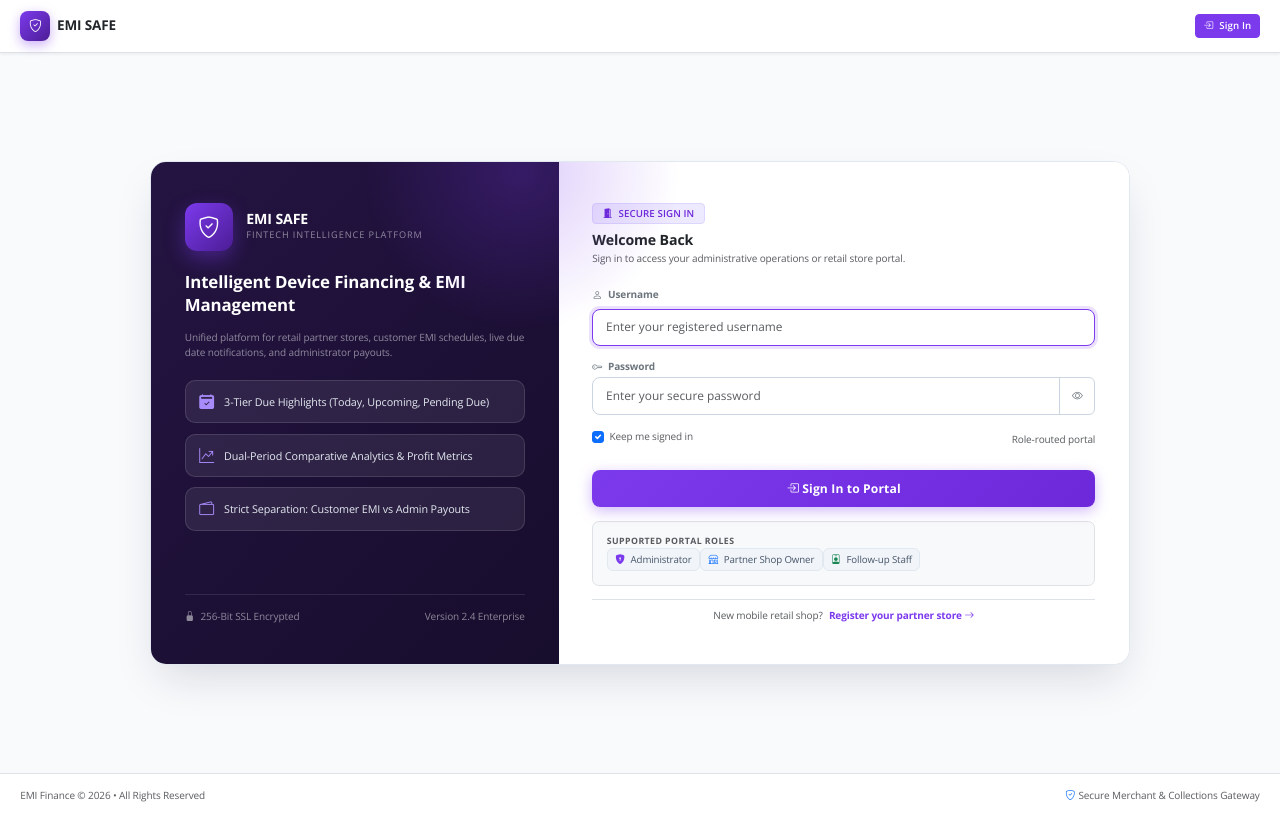
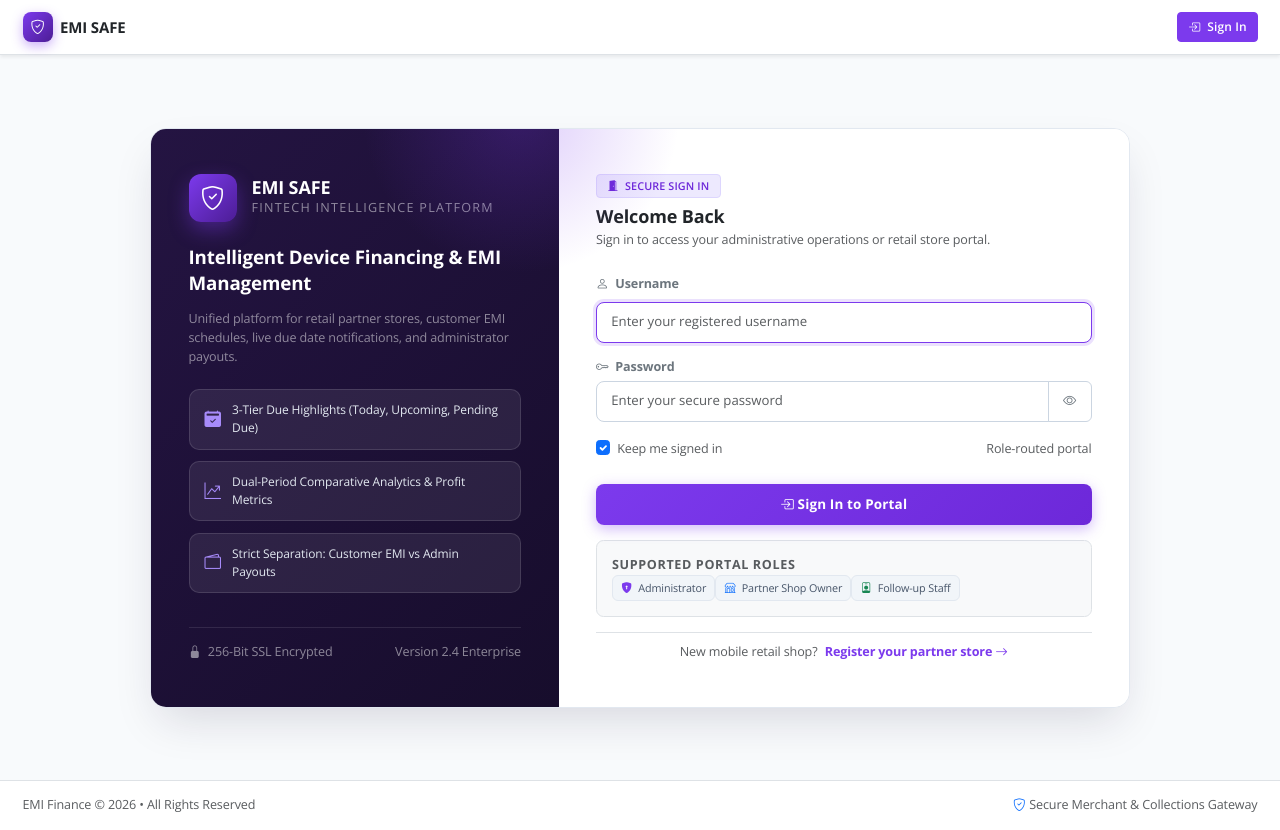
Before and after one commit to RagaShuruthi/EMIMANAGEMENT, a Django app: page /accounts/login/ in a window 1280 px wide. Before the commit the page ends 802 px from the top, so only its background shows below. Run offline with Django 5.2, Linux system fonts and the light colour scheme.

Commit message:
Increase global typography font sizes for enhanced legibility across all pages

```diff
--- a/templates/base.html
+++ b/templates/base.html
@@ -33,9 +33,9 @@
             --fin-radius-sm: 6px;
         }
 
-        /* Base Typography: Open Sans / Noto Sans */
+        /* Base Typography: Open Sans / Noto Sans - Enhanced Legibility */
         html {
-            font-size: 13.5px;
+            font-size: 15px;
         }
 
         body {
@@ -46,18 +46,19 @@
             -webkit-font-smoothing: antialiased;
             -moz-osx-font-smoothing: grayscale;
             min-height: 100vh;
-            font-size: 0.85rem;
-            line-height: 1.45;
-            letter-spacing: -0.011em;
+            font-size: 0.94rem;
+            line-height: 1.5;
+            letter-spacing: -0.01em;
         }
 
         /* Headings Scale */
-        h1, .h1 { font-size: 1.35rem; font-weight: 700; color: var(--fin-text-primary); letter-spacing: -0.02em; }
-        h2, .h2 { font-size: 1.2rem; font-weight: 700; color: var(--fin-text-primary); letter-spacing: -0.015em; }
-        h3, .h3 { font-size: 1.05rem; font-weight: 700; color: var(--fin-text-primary); }
-        h4, .h4 { font-size: 0.95rem; font-weight: 600; color: var(--fin-text-primary); }
-        h5, .h5 { font-size: 0.88rem; font-weight: 600; color: var(--fin-text-primary); }
-        h6, .h6 { font-size: 0.8rem; font-weight: 600; color: var(--fin-text-primary); }
+        h1, .h1 { font-size: 1.55rem; font-weight: 700; color: var(--fin-text-primary); letter-spacing: -0.02em; }
+        h2, .h2 { font-size: 1.35rem; font-weight: 700; color: var(--fin-text-primary); letter-spacing: -0.015em; }
+        h3, .h3 { font-size: 1.2rem; font-weight: 700; color: var(--fin-text-primary); }
+        h4, .h4 { font-size: 1.08rem; font-weight: 600; color: var(--fin-text-primary); }
+        h5, .h5 { font-size: 0.98rem; font-weight: 600; color: var(--fin-text-primary); }
+        h6, .h6 { font-size: 0.88rem; font-weight: 600; color: var(--fin-text-primary); }
+        small, .small { font-size: 0.84rem !important; }
 
         /* Professional Enterprise Cards */
         .card {
@@ -116,17 +117,17 @@
         .font-monospace, code, .currency-val {
             font-family: 'JetBrains Mono', ui-monospace, SFMono-Regular, Menlo, Monaco, Consolas, monospace !important;
             font-variant-numeric: tabular-nums;
-            font-size: 0.82rem;
+            font-size: 0.9rem;
         }
 
         /* Refined Fintech Status Badges */
         .badge {
             font-family: 'Open Sans', 'Noto Sans', sans-serif;
             font-weight: 600;
-            padding: 0.32rem 0.55rem;
+            padding: 0.35rem 0.62rem;
             border-radius: 4px;
             letter-spacing: 0.01em;
-            font-size: 0.72rem;
+            font-size: 0.78rem;
             border-width: 1px;
             border-style: solid;
         }
@@ -187,8 +188,8 @@
         .form-control, .form-select, .input-group-text {
             border: 1px solid #cbd5e1;
             border-radius: var(--fin-radius-sm);
-            font-size: 0.82rem;
-            padding: 0.42rem 0.72rem;
+            font-size: 0.9rem;
+            padding: 0.48rem 0.8rem;
             color: var(--fin-text-primary);
             transition: border-color 0.15s ease, box-shadow 0.15s ease;
         }
@@ -199,16 +200,16 @@
         }
         .btn {
             font-family: 'Open Sans', 'Noto Sans', sans-serif;
-            font-size: 0.8rem;
+            font-size: 0.88rem;
             font-weight: 600;
             border-radius: var(--fin-radius-sm);
-            padding: 0.42rem 0.85rem;
+            padding: 0.48rem 0.95rem;
             letter-spacing: 0.01em;
             transition: all 0.15s ease;
         }
         .btn-sm {
-            font-size: 0.72rem;
-            padding: 0.25rem 0.55rem;
+            font-size: 0.8rem;
+            padding: 0.32rem 0.65rem;
             border-radius: 4px;
         }
         .btn-primary {
```
Also changed, not shown: other parts of templates/base.html (+21 -21 lines).
